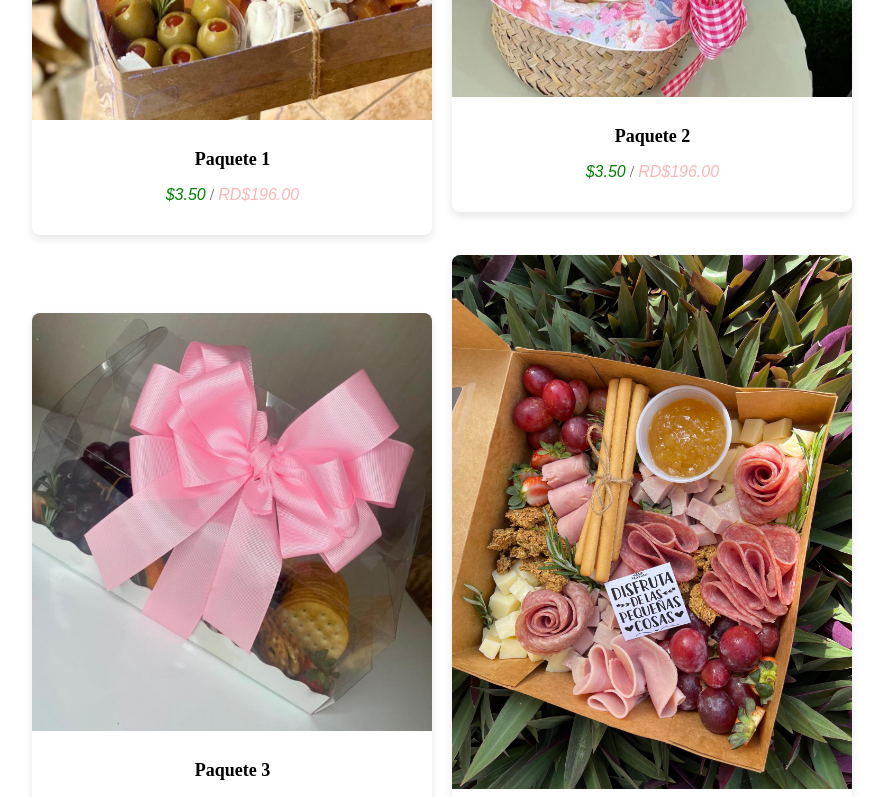
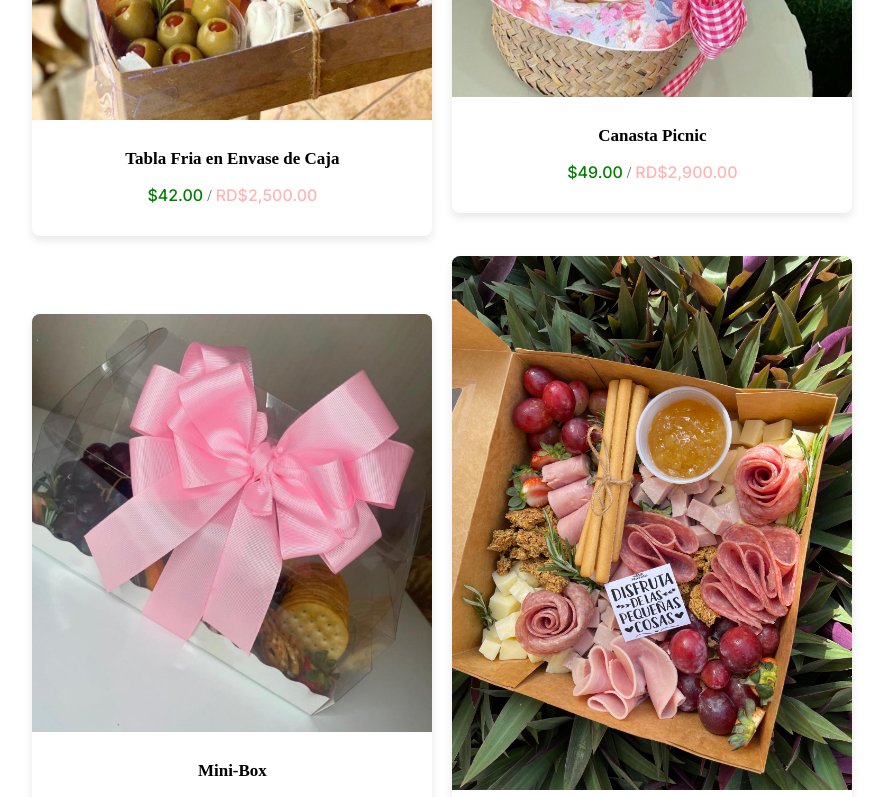
Before and after one commit to vilarj/marelo, an Angular app: page / in a window 1280 px wide. Shown: the part 620-1417 px from the top of the page, without its empty margins (74-957 px from the left). Built offline with nearby package versions, Linux system fonts and the light colour scheme.

Commit message:
Using a new font for the price of items | Removing unused text | Highlighting the word Marelo in the footer

```diff
--- a/src/app/about/about.component.html
+++ b/src/app/about/about.component.html
@@ -3,7 +3,6 @@
   <slogan></slogan>
 
   <div class="about-section">
-    <p>Nos inspiramos en</p>
     <p class="about-text">
       Nos apasiona ayudarte a encontrar el detalle perfecto para cada ocasión
       especial.
@@ -29,7 +28,7 @@
   </div>
 
   <div class="about-section">
-    <p class="about-text">Estamos a la orden</p>
+    <p class="about-text">Estamos a la orden.</p>
   </div>
 </div>
 <Footer></Footer>
--- a/src/app/footer/footer.component.css
+++ b/src/app/footer/footer.component.css
@@ -26,6 +26,10 @@
   color: white;
 }
 
+.marelo-highlight {
+  color: #f0f0f0;
+}
+
 #instagram {
   font-size: 24px;
   color: black;
--- a/src/app/footer/footer.component.html
+++ b/src/app/footer/footer.component.html
@@ -1,6 +1,8 @@
 <footer class="footer">
   <div class="footer-content">
-    <a href="/about" class="footer-link">Sobre Marelo</a>
+    <a href="/about" class="footer-link"
+      >Sobre <span class="marelo-highlight">Marelo</span></a
+    >
     <a
       href="https://instagram.com/marelo.rd"
       target="_blank"
--- a/src/app/menu/menu.component.css
+++ b/src/app/menu/menu.component.css
@@ -20,16 +20,14 @@
 
 .price-usa {
   color: green;
-  font-family: "Noto Sans Symbols 2", sans-serif;
+  font-family: "Inter", sans-serif;
   font-weight: 500;
-  font-style: oblique;
 }
 
 .price-rd {
   color: #ffb5b5;
-  font-family: "Noto Sans Symbols 2", sans-serif;
+  font-family: "Inter", sans-serif;
   font-weight: 500;
-  font-style: oblique;
 }
 
 .menu-item:hover {
@@ -46,7 +44,7 @@
 }
 
 .menu-item-title {
-  font-size: 18px;
+  font-size: 17px;
   margin: 10px 0;
 }
 
--- a/src/app/menu/menu.component.ts
+++ b/src/app/menu/menu.component.ts
@@ -11,21 +11,21 @@ import { Component } from '@angular/core';
 export class MenuComponent {
   menuItems = [
     {
-      title: 'Paquete 1',
-      priceUSD: 3.5,
-      priceRD: 196,
+      title: 'Tabla Fria en Envase de Caja',
+      priceUSD: 42,
+      priceRD: 2500,
       image: 'assets/1.jpg',
     },
     {
-      title: 'Paquete 2',
-      priceUSD: 3.5,
-      priceRD: 196,
+      title: 'Canasta Picnic',
+      priceUSD: 49,
+      priceRD: 2900,
       image: 'assets/2.jpg',
     },
     {
-      title: 'Paquete 3',
-      priceUSD: 3.5,
-      priceRD: 196,
+      title: 'Mini-Box',
+      priceUSD: 30,
+      priceRD: 1800,
       image: 'assets/3.jpg',
     },
     {
--- a/src/index.html
+++ b/src/index.html
@@ -6,13 +6,11 @@
     <base href="/" />
     <meta name="viewport" content="width=device-width, initial-scale=1" />
     <link rel="icon" type="image/x-icon" href="./assets/favicon.ico" />
+    <link rel="preconnect" href="https://fonts.googleapis.com" />
+    <link rel="preconnect" href="https://fonts.gstatic.com" crossorigin />
     <link
-      href="https://fonts.googleapis.com/css2?family=Roboto:wght@400;700&display=swap"
+      href="https://fonts.googleapis.com/css2?family=Inter:ital,opsz,wght@0,14..32,100..900;1,14..32,100..900&display=swap"
       rel="stylesheet"
-    />
-    <link
-      rel="stylesheet"
-      href="https://cdnjs.cloudflare.com/ajax/libs/font-awesome/4.7.0/css/font-awesome.min.css"
     />
   </head>
   <body>
```
